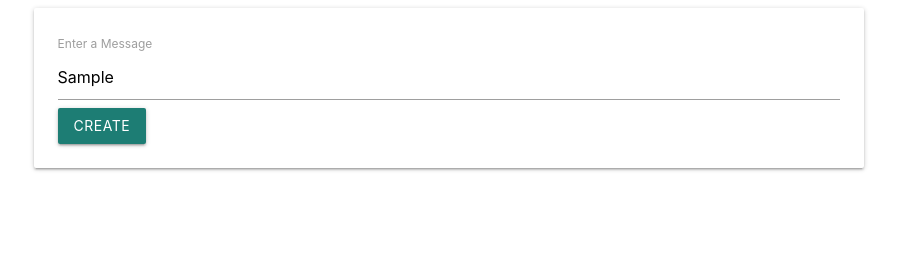
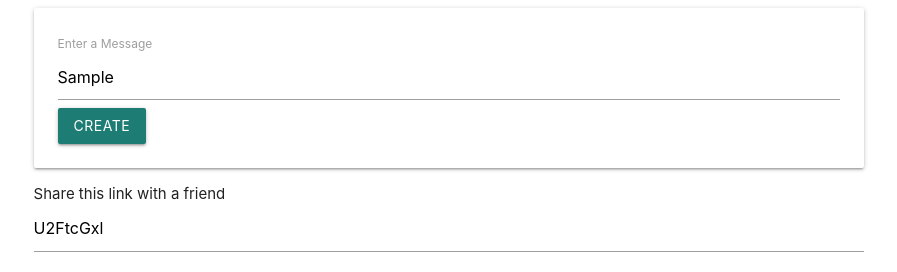
Before and after one commit to TheJuanAndOnly99/js-messenger-app, a plain HTML site: page index.html in a window 1280 px wide. Both pictures are taken after typing "Sample" into the empty fields and a click on the button "CREATE". Shown: the whole page, without its empty margins (191-1088 px from the left). Drawn offline with nearby package versions, Linux system fonts and the light colour scheme.

Commit message:
Encryp users message to base-64

```diff
--- a/index.html
+++ b/index.html
@@ -12,9 +12,14 @@
       <div class="card-panel">
         <form>
           <label>Enter a Message</label>
-          <input />
+          <input id="message-input" />
           <button class="btn">Create</button>
         </form>
+      </div>
+
+      <div>
+        Share this link with a friend
+        <input id="link-input"/>
       </div>
     </div>
   </div>
--- a/index.js
+++ b/index.js
@@ -1,7 +1,10 @@
 document.querySelector('form').addEventListener('submit', (event) => {
   event.preventDefault();
 
-  const input = document.querySelector('input');
+  const input = document.querySelector('#message-input');
+  const encrypted = btoa(input.value);
 
-  console.log(input.value);
+  document.querySelector('#link-input').value = encrypted;
+
+  console.log(encrypted);
 });
```
